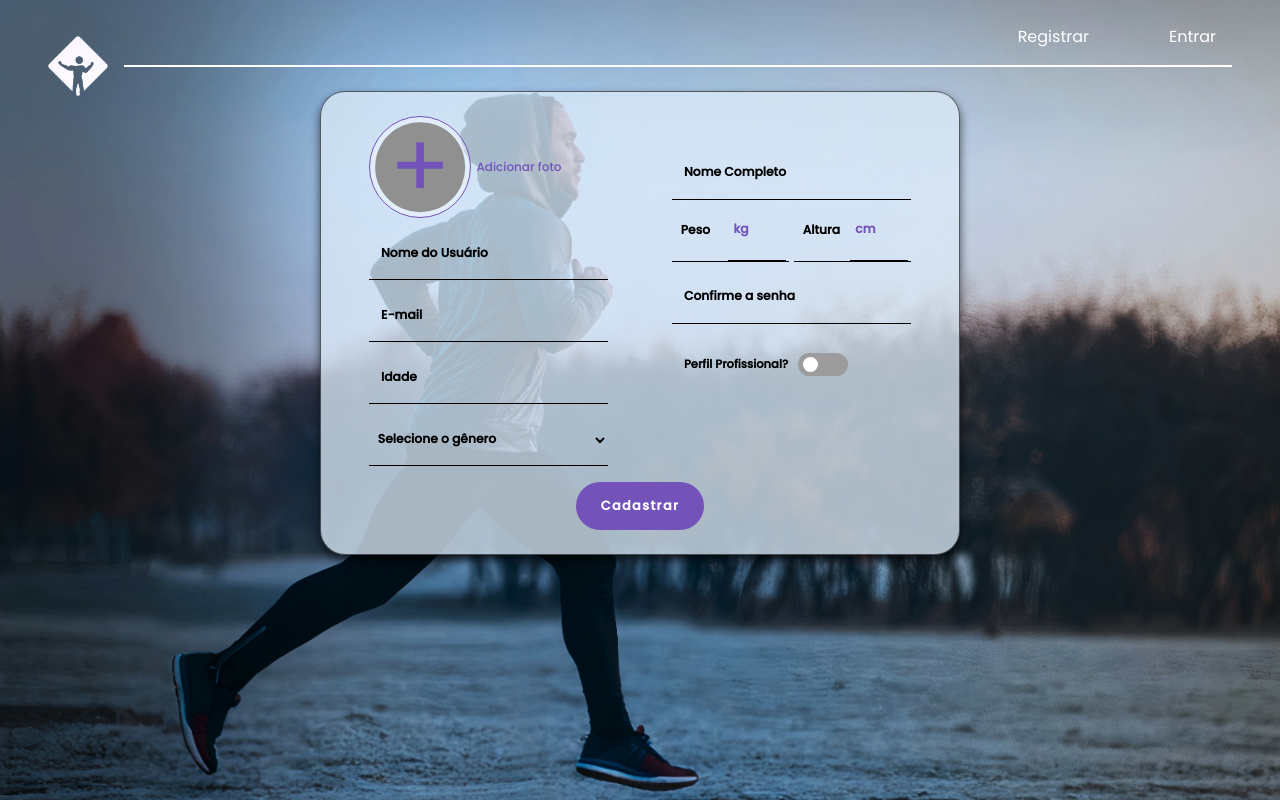
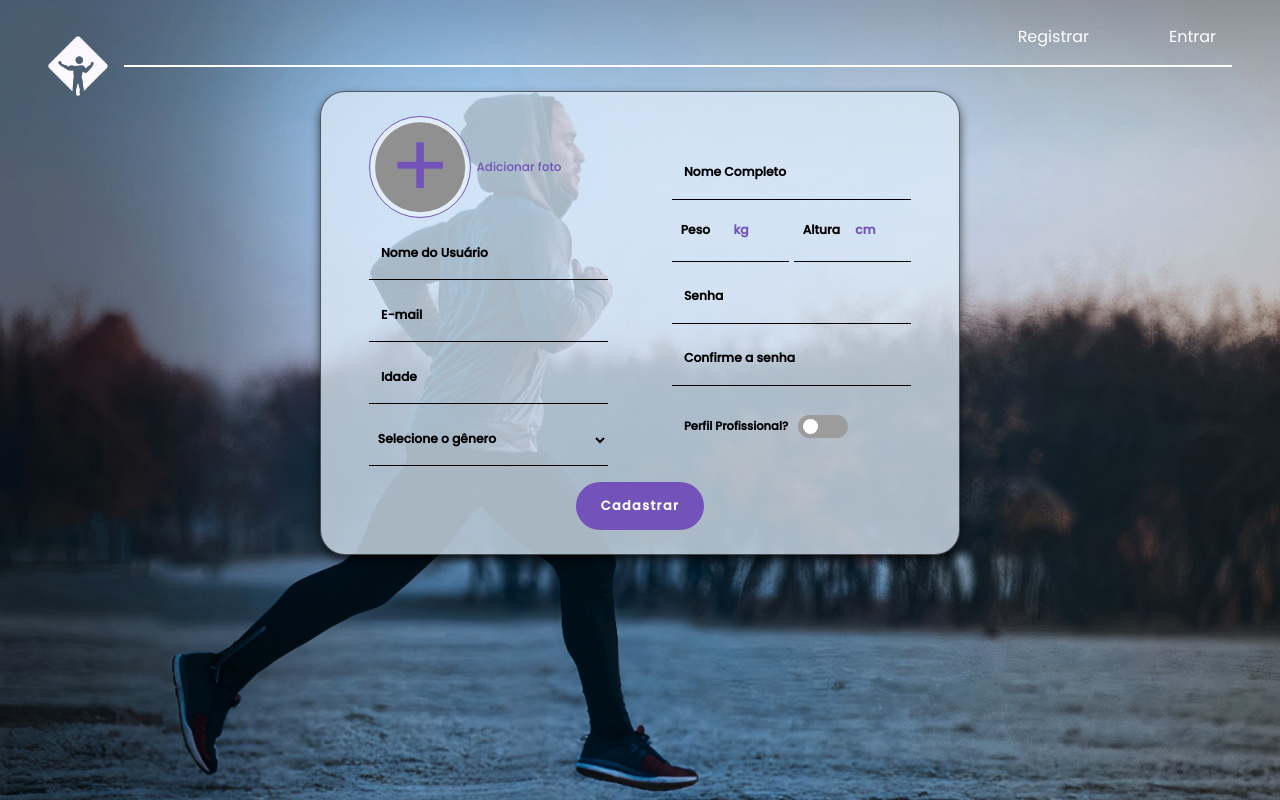
Before and after one commit to Alpha-modulo-2/Git-Fit, a React (Vite) app in the folder front/: page /register in a window 1280 px wide. Built offline with nearby package versions, Linux system fonts and the light colour scheme; no server answers; a web font is replaced by a local one.

Commit message:
fix register and edit

```diff
--- a/front/src/pages/PerfilEdit/formEdit.tsx
+++ b/front/src/pages/PerfilEdit/formEdit.tsx
@@ -40,6 +40,7 @@ export default function EditForm(props: FormProps) {
 
       reader.onload = () => {
         setSelectedPhoto(reader.result as string);
+        props.handlePhotoChange(e);
       };
 
       reader.readAsDataURL(file);
@@ -64,7 +65,6 @@ export default function EditForm(props: FormProps) {
 
   const handleOccupationChange = (e: React.ChangeEvent<HTMLInputElement>) => {
     setIsProfessional(e.target.checked);
-    props.handleOccupationChange(e);
   };
 
   const handleWeightChange = (event: React.ChangeEvent<HTMLInputElement>) => {
@@ -149,8 +149,18 @@ export default function EditForm(props: FormProps) {
         </div>
 
         <div className="container-second-content-edit">
+          <input
+                type="text"
+                className="input-edit"
+                placeholder="Nome Completo"
+                value={props.inputNameValue}
+                onChange={props.handleNameChange}
+                minLength={5}
+              />
           <div className="container-height-weight-edit">
+
             <div  className="container-input-weight-edit">
+
               <input
                 type="text"
                 className="input-weight-edit"
--- a/front/src/pages/Register/formRegister.tsx
+++ b/front/src/pages/Register/formRegister.tsx
@@ -169,8 +169,15 @@ const RegisterForm: React.FC<FormProps> = (props) => {
                   <p className="input-hight-register-text">cm</p>
               </div>
             </div>
+          </div>
 
-          </div>
+          <input
+            type="password"
+            className="input-register"
+            placeholder="Senha"
+            onChange={props.handlePasswordChange}
+          />
+
           <input
             type="password"
             className="input-register"
--- a/front/src/pages/Register/registerStyle.css
+++ b/front/src/pages/Register/registerStyle.css
@@ -163,7 +163,6 @@
   color: rgba(115, 83, 186, 1);
   background: transparent !important;
   font-weight: bold;
-  border-bottom: 1px solid rgb(0, 0, 0);
   width: 50%;
   height: 7.6vh;
   outline: none;
```
